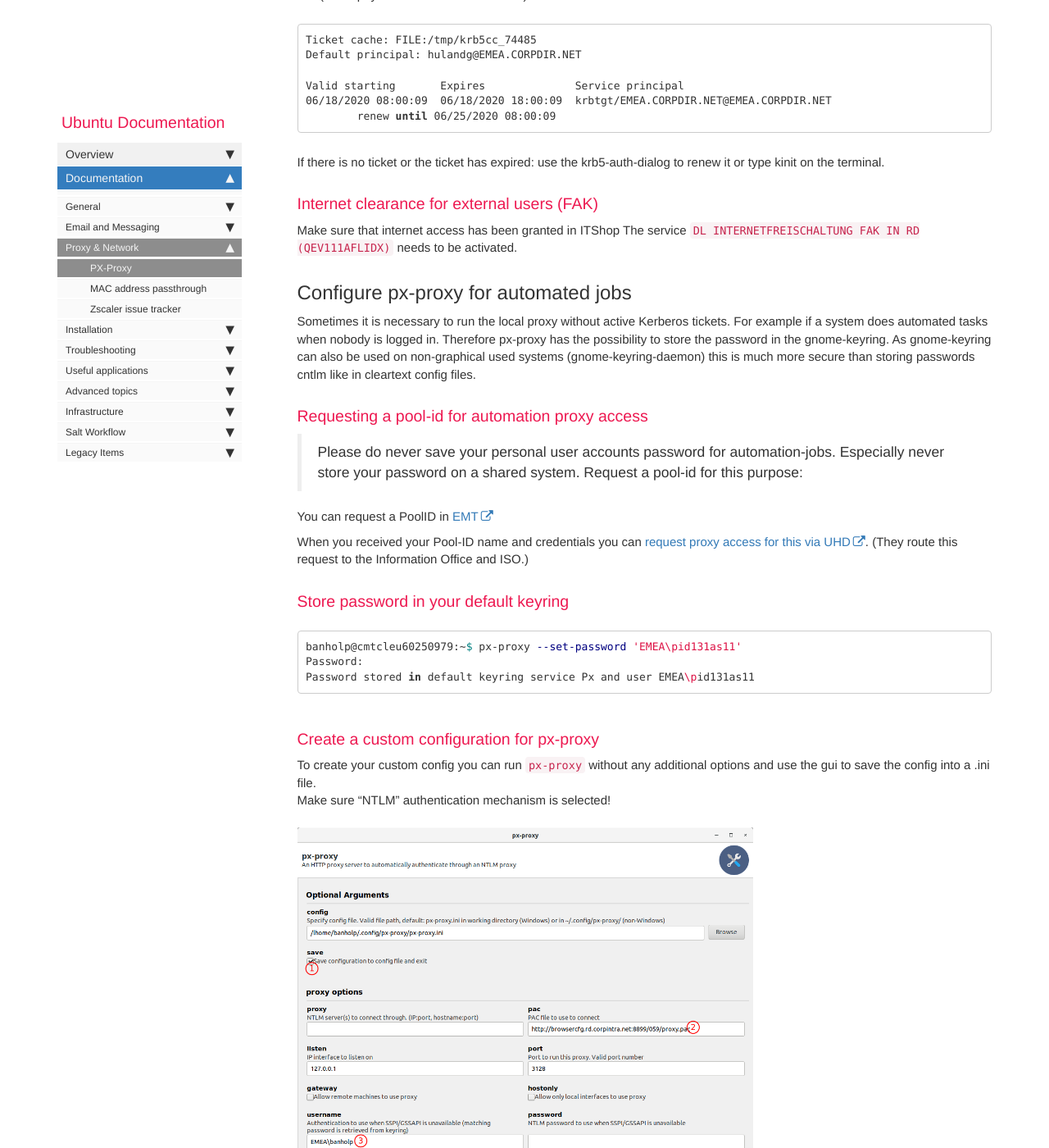
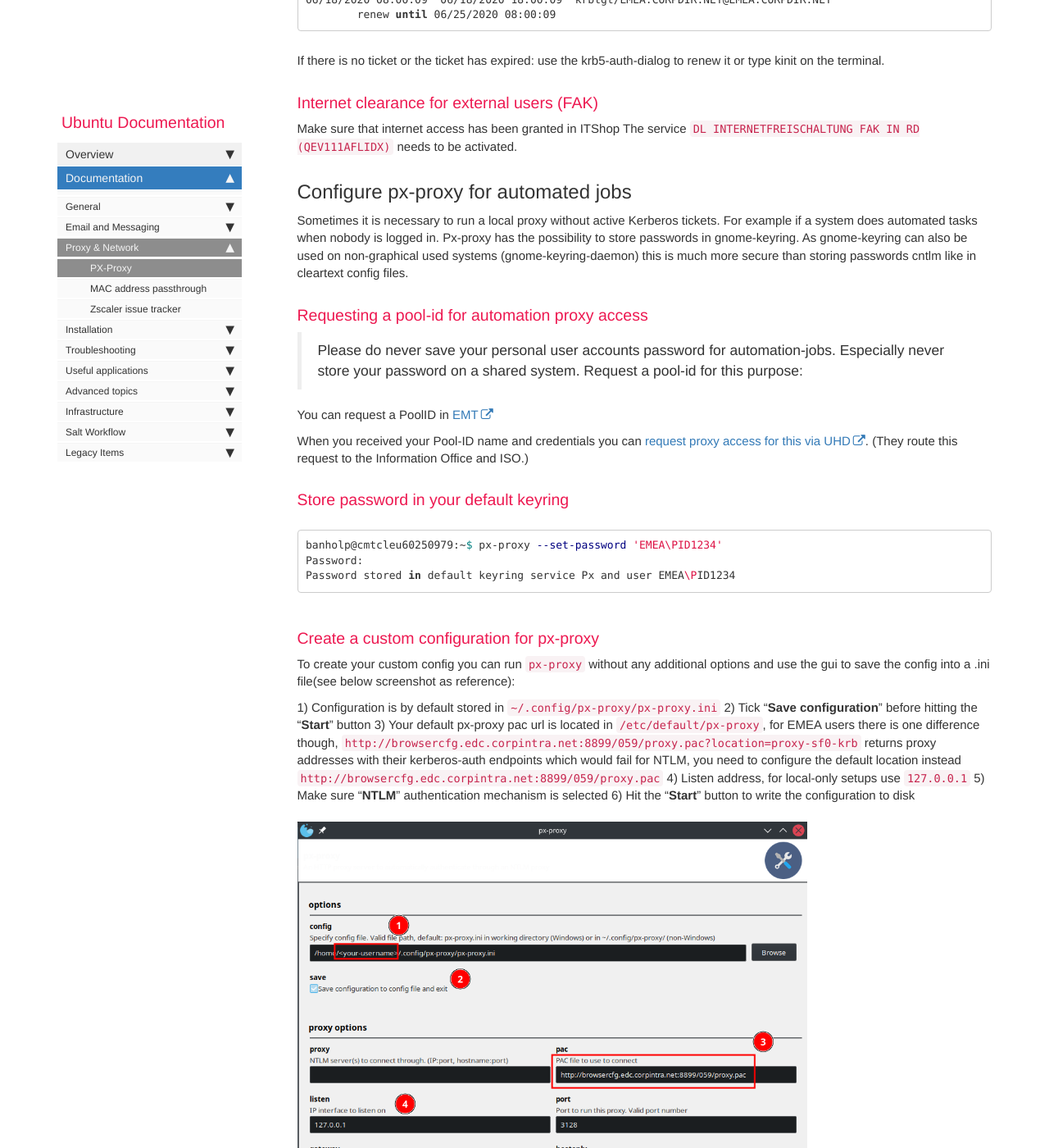
Before and after one commit to RajputPawan/Prometheus, a Jekyll site: the page built from pages/docs/px_proxy.md, in a window 1280 px wide and 1400 px high, scrolled down 1946 px. Shown: the whole window at 82% size. Built offline with Jekyll 4.4.1, drawn with Linux system fonts in a browser that asks for light colours; comment, search, counter and statistics services are not loaded; some of the changed text lies outside the part shown.

Commit message:
px-proxy doc update v2

````diff
--- a/pages/docs/px_proxy.md
+++ b/pages/docs/px_proxy.md
@@ -27,15 +23,11 @@
 
 ### Install
 
-Installation is currently only necessary on Sunnyvale-Clients. German systems are configured automatically.
+All systems running a Ubuntu RD image are configured automatically, configuration of the px-proxy user service is done during a GUI session startup by executing `/etc/X11/Xsession.d/97px-proxy`.
 
-```bash
-sudo apt-get install px-proxy krb5-auth-dialog
-```
+### Manual installation(legacy):
 
-### Configure
-
-- Stop, disable and mask CNTLM
+- Stop, disable and mask CNTLM(if present)
 
 ```bash
 sudo systemctl stop cntlm.service
@@ -43,15 +35,22 @@
 sudo systemctl mask cntlm.service
 ```
 
-**Sunnyvale:**
+- Install the px-proxy package
 
 ```bash
-sudo bash -c "echo 'ARGS=\"--pac=http://browsercfg.rd.corpintra.net:8899/624-kerberos/proxy.pac\"' > /etc/default/px-proxy"
+sudo apt-get install px-proxy krb5-auth-dialog
 ```
 
-## Enable for your user
+- Update your system
 
 ```bash
+sudo salt-call state.highstate
+```
+
+## Service controls
+
+```bash
+systemctl --user status px-proxy
 systemctl --user enable px-proxy
 systemctl --user start px-proxy
 ```
@@ -83,7 +82,7 @@
 
 ## Configure px-proxy for automated jobs
 
-Sometimes it is necessary to run the local proxy without active Kerberos tickets. For example if a system does automated tasks when nobody is logged in. Therefore px-proxy has the possibility to store the password in the gnome-keyring.
+Sometimes it is necessary to run a local proxy without active Kerberos tickets. For example if a system does automated tasks when nobody is logged in. Px-proxy has the possibility to store passwords in gnome-keyring.
 As gnome-keyring can also be used on non-graphical used systems (gnome-keyring-daemon) this is much more secure than storing passwords cntlm like in cleartext config files.
 
 ### Requesting a pool-id for automation proxy access
@@ -101,33 +100,64 @@
 ### Store password in your default keyring
 
 ```bash
-banholp@cmtcleu60250979:~$ px-proxy --set-password 'EMEA\pid131as11'
+banholp@cmtcleu60250979:~$ px-proxy --set-password 'EMEA\PID1234'
 Password:
-Password stored in default keyring service Px and user EMEA\pid131as11
+Password stored in default keyring service Px and user EMEA\PID1234
 ```
 
 ### Create a custom configuration for px-proxy
 
-To create your custom config you can run `px-proxy` without any additional options and use the gui to save the config into a .ini file.
-Make sure "NTLM" authentication mechanism is selected!
+To create your custom config you can run `px-proxy` without any additional options and use the gui to save the config into a .ini file(see below screenshot as reference):
+
+1) Configuration is by default stored in `~/.config/px-proxy/px-proxy.ini`
+2) Tick "**Save configuration**" before hitting the "**Start**" button
+3) Your default px-proxy pac url is located in `/etc/default/px-proxy`, for EMEA users there is one difference though, `http://browsercfg.edc.corpintra.net:8899/059/proxy.pac?location=proxy-sf0-krb` returns proxy addresses with their kerberos-auth endpoints which would fail for NTLM, you need to configure the default location instead `http://browsercfg.edc.corpintra.net:8899/059/proxy.pac`
+4) Listen address, for local-only setups use `127.0.0.1`
+5) Make sure "**NTLM**" authentication mechanism is selected
+6) Hit the "**Start**" button to write the configuration to disk
 
 ![px gui](images/docs/px_proxy/px-proxy_115.png)
 
-Don't forget to set threads to a high number as this massively impacts on internet performance.
+Don't forget to set threads to a high number as this massively impacts performance.
+Your configuration file should look as follows(you can create it manually as well):
 
-### Enable custom px-proxy.service to use your config file
+```bash
+$ cat ~/.config/px-proxy/px-proxy.ini
+[proxy]
+pac = http://browsercfg.url.for.your.location/proxy.pac
+port = 3128
+listen = 127.0.0.1
+allow = 172.17.*.*
+gateway = 1
+hostonly = 1
+noproxy = 127.0.0.0/8,100.64.0.0/16,172.17.0.0/16
+useragent =
+username = EMEA\PID1234
+auth = NTLM
+
+[settings]
+workers = 4
+threads = 5
+idle = 30
+socktimeout = 20
+proxyreload = 60
+foreground = 0
+log = 1
+
+```
+
+### Configure your user px-proxy.service to use the new configuration file
 
 To set up the `px-proxy` service for a specific user, follow these steps:
 
-**1. Copy the Service File**:
+1) **Copy the system-wide `px-proxy.service` file to the user's systemd directory**
 
-  First, copy the system-wide `px-proxy.service` file to the user's systemd directory:
 ```bash
 cp /usr/lib/systemd/user/px-proxy.service ~/.config/systemd/user/px-proxy.service
 ```
-**2. Update the Service File:**
 
-  Edit the copied service file to update its contents. You can use a text editor or the cat command to view the file's contents.
+2) **Edit the copied service file to update its contents.**
+You can use a text editor or the cat command to view the file's contents.
 
 ```bash
 [Unit]
@@ -136,15 +166,14 @@
 StartLimitBurst=1
 
 [Service]
-EnvironmentFile=-/etc/default/px-proxy
-ExecStart=/usr/bin/px-proxy --config=/%h/.config/px-proxy/px-proxy.ini $ARGS
+ExecStart=/usr/bin/px-proxy --hostonly --config=/%h/.config/px-proxy/px-proxy.ini
 Restart=on-failure
 
 [Install]
 WantedBy=default.target
 ```
 
-These steps are necessary when setting up, modifying, or re-enabling a systemd service to ensure it runs with the correct configuration.
+Below steps are necessary when setting up, modifying, or re-enabling a systemd service to ensure it runs with the correct configuration.
 
 ```bash
 systemctl --user stop px-proxy.service
````
Also changed, not shown: other parts of pages/docs/px_proxy.md (+1 -5 lines), images/docs/px_proxy/px-proxy_115.png.
